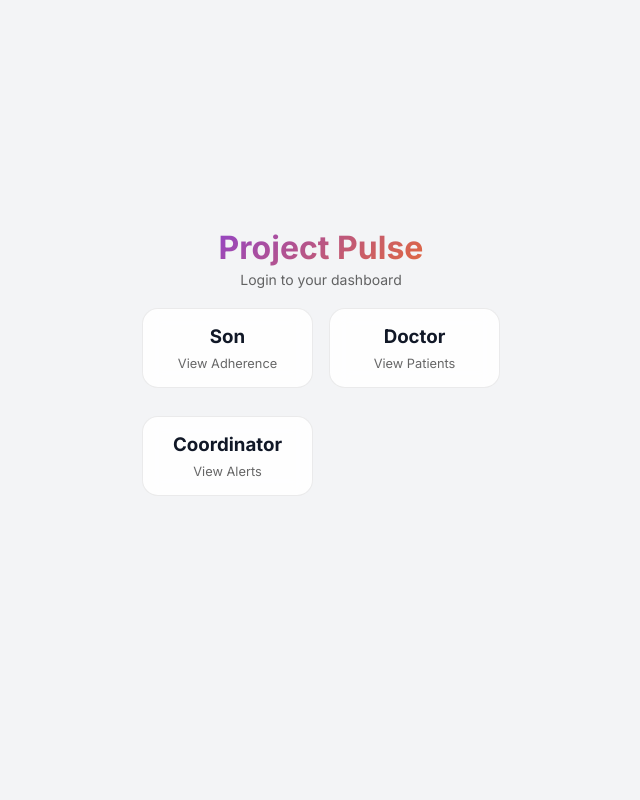
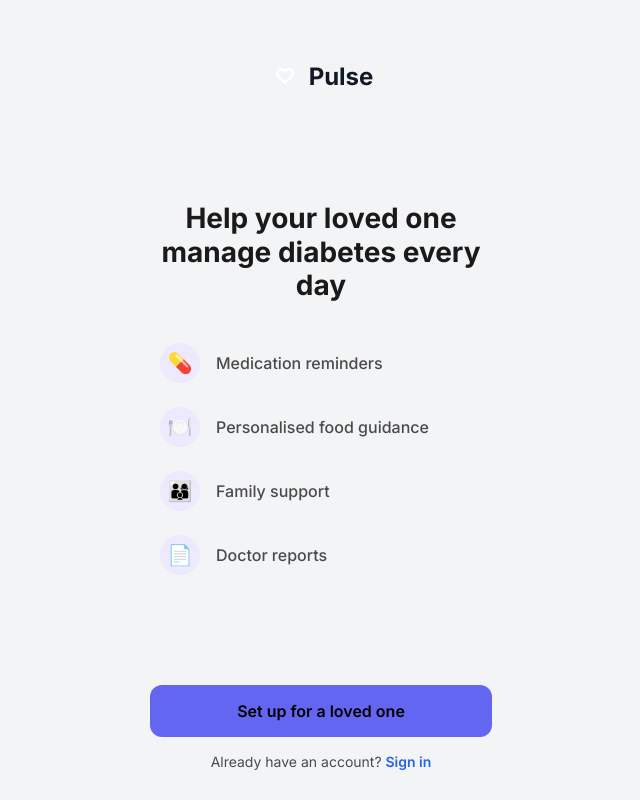
Before and after one commit to mapmywork/Projectpulse, a React app in the folder frontend/: page / in a window 1280 px wide. Shown: the whole page, without its empty margins (319-959 px from the left). Built offline with nearby package versions, Linux system fonts and the light colour scheme; the HTML template or start-up script is replaced by a standard one.

Commit message:
Add new splash onboarding screen as entry point

```diff
--- a/frontend/src/App.jsx
+++ b/frontend/src/App.jsx
@@ -1,4 +1,5 @@
 import { BrowserRouter, Routes, Route, Navigate } from 'react-router-dom';
+import Splash from './pages/Splash';
 import Login from './pages/Login';
 import SonDashboard from './pages/SonDashboard';
 import DoctorDashboard from './pages/DoctorDashboard';
@@ -12,7 +13,8 @@ function App() {
   return (
     <BrowserRouter>
       <Routes>
-        <Route path="/" element={<Login />} />
+        <Route path="/" element={<Splash />} />
+        <Route path="/login" element={<Login />} />
         <Route path="/son" element={<SonDashboard />} />
         <Route path="/doctor" element={<DoctorDashboard />} />
         <Route path="/doctor/patient/:id" element={<DoctorPatientDetail />} />
--- /dev/null
+++ b/frontend/src/pages/Splash.jsx
@@ -0,0 +1,148 @@
+import { useNavigate } from 'react-router-dom';
+
+export default function Splash() {
+  const navigate = useNavigate();
+
+  return (
+    <div className="page" style={{
+      display: 'flex',
+      flexDirection: 'column',
+      justifyContent: 'space-between',
+      height: '100vh',
+      padding: '40px 24px 30px'
+    }}>
+
+      {/* Top Section - Logo */}
+      <div style={{ textAlign: 'center', marginTop: '20px' }}>
+        <div style={{
+          display: 'inline-flex',
+          alignItems: 'center',
+          justifyContent: 'center',
+          gap: '8px'
+        }}>
+          <div style={{
+            width: '32px',
+            height: '32px',
+            background: 'var(--primary)',
+            borderRadius: '50%',
+            display: 'flex',
+            alignItems: 'center',
+            justifyContent: 'center',
+            color: 'white',
+            fontWeight: 'bold',
+            fontSize: '18px'
+          }}>
+            <svg width="18" height="18" viewBox="0 0 24 24" fill="none" stroke="currentColor" strokeWidth="3" strokeLinecap="round" strokeLinejoin="round">
+              <path d="M20.84 4.61a5.5 5.5 0 0 0-7.78 0L12 5.67l-1.06-1.06a5.5 5.5 0 0 0-7.78 7.78l1.06 1.06L12 21.23l7.78-7.78 1.06-1.06a5.5 5.5 0 0 0 0-7.78z"></path>
+            </svg>
+          </div>
+          <span style={{ fontSize: '24px', fontWeight: '800', color: 'var(--primary)' }}>Pulse</span>
+        </div>
+      </div>
+
+      {/* Middle Section - Title & Features */}
+      <div style={{ flex: 1, display: 'flex', flexDirection: 'column', justifyContent: 'center' }}>
+        <h1 style={{
+          fontSize: '28px',
+          fontWeight: '800',
+          textAlign: 'center',
+          lineHeight: '1.2',
+          marginBottom: '40px',
+          color: '#1a1a1a'
+        }}>
+          Help your loved one manage diabetes every day
+        </h1>
+
+        <div style={{ display: 'flex', flexDirection: 'column', gap: '24px', paddingLeft: '10px' }}>
+
+          {/* Feature 1 */}
+          <div style={{ display: 'flex', alignItems: 'center', gap: '16px' }}>
+            <div style={{
+              width: '40px', height: '40px',
+              borderRadius: '50%',
+              background: '#ede9fe',
+              color: 'var(--primary)',
+              display: 'flex', alignItems: 'center', justifyContent: 'center',
+              fontSize: '20px'
+            }}>
+              💊
+            </div>
+            <span style={{ fontSize: '16px', fontWeight: '500', color: '#4a4a4a' }}>Medication reminders</span>
+          </div>
+
+          {/* Feature 2 */}
+          <div style={{ display: 'flex', alignItems: 'center', gap: '16px' }}>
+            <div style={{
+              width: '40px', height: '40px',
+              borderRadius: '50%',
+              background: '#ede9fe',
+              color: 'var(--primary)',
+              display: 'flex', alignItems: 'center', justifyContent: 'center',
+              fontSize: '20px'
+            }}>
+              🍽️
+            </div>
+            <span style={{ fontSize: '16px', fontWeight: '500', color: '#4a4a4a' }}>Personalised food guidance</span>
+          </div>
+
+          {/* Feature 3 */}
+          <div style={{ display: 'flex', alignItems: 'center', gap: '16px' }}>
+            <div style={{
+              width: '40px', height: '40px',
+              borderRadius: '50%',
+              background: '#ede9fe',
+              color: 'var(--primary)',
+              display: 'flex', alignItems: 'center', justifyContent: 'center',
+              fontSize: '20px'
+            }}>
+              👨‍👩‍👦
+            </div>
+            <span style={{ fontSize: '16px', fontWeight: '500', color: '#4a4a4a' }}>Family support</span>
+          </div>
+
+          {/* Feature 4 */}
+          <div style={{ display: 'flex', alignItems: 'center', gap: '16px' }}>
+            <div style={{
+              width: '40px', height: '40px',
+              borderRadius: '50%',
+              background: '#ede9fe',
+              color: 'var(--primary)',
+              display: 'flex', alignItems: 'center', justifyContent: 'center',
+              fontSize: '20px'
+            }}>
+              📄
+            </div>
+            <span style={{ fontSize: '16px', fontWeight: '500', color: '#4a4a4a' }}>Doctor reports</span>
+          </div>
+
+        </div>
+      </div>
+
+      {/* Bottom Section - Buttons */}
+      <div style={{ textAlign: 'center' }}>
+        <button
+          onClick={() => navigate('/login')}
+          className="btn"
+          style={{
+            width: '100%',
+            padding: '16px',
+            fontSize: '16px',
+            fontWeight: '600',
+            borderRadius: '12px',
+            marginBottom: '16px',
+            background: '#6366f1' // Slightly softer purple to match design
+          }}
+        >
+          Set up for a loved one
+        </button>
+        <p style={{ fontSize: '14px', color: '#4a4a4a' }}>
+          Already have an account? <span
+            onClick={() => navigate('/login')}
+            style={{ color: '#2563eb', fontWeight: '600', cursor: 'pointer' }}
+          >Sign in</span>
+        </p>
+      </div>
+
+    </div>
+  );
+}
```
